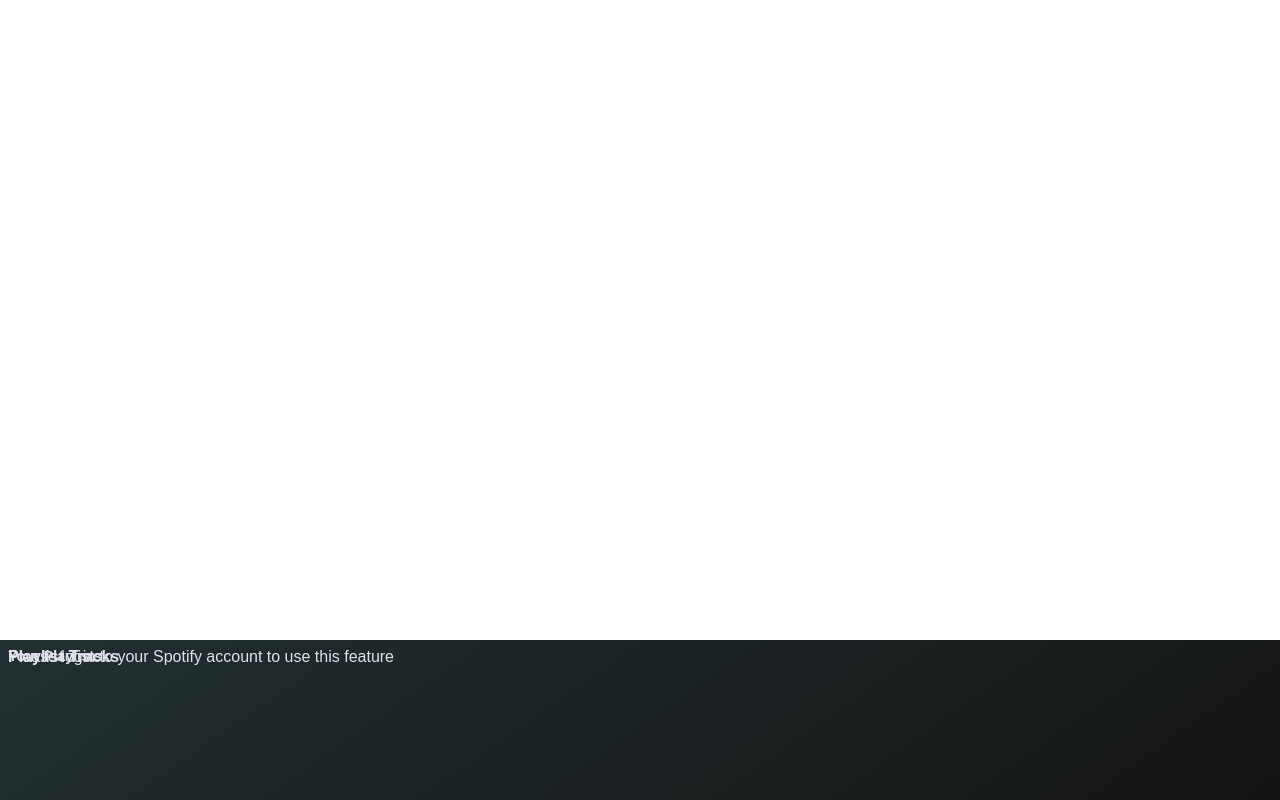
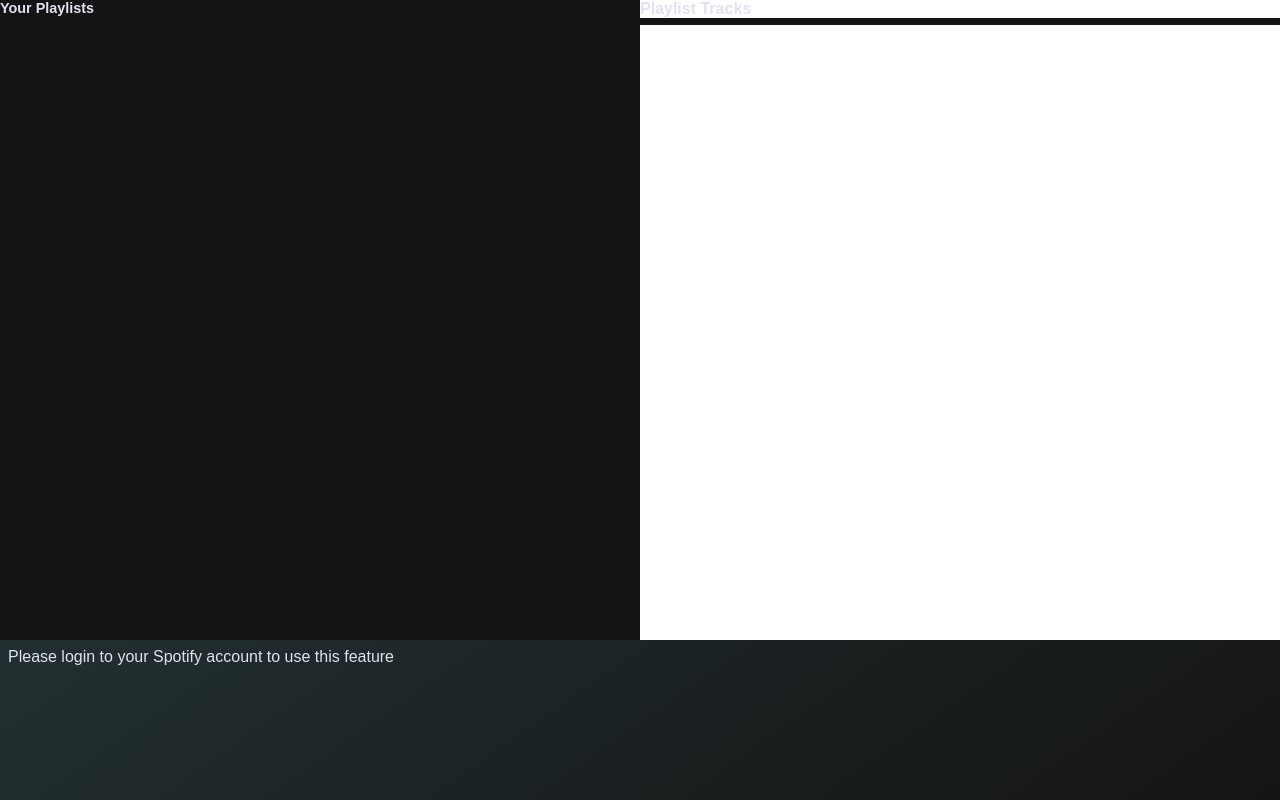
Before and after one commit to crtalbot98/Musical-Mayhem, a website with bundled scripts: page views/index.html in a window 1280 px wide. Both pictures are taken after a click on the button "Open without Spotify". Built offline with nearby package versions, Linux system fonts and the light colour scheme.

Commit message:
various improvements to spotify ui styling

```diff
--- a/styles/main.css
+++ b/styles/main.css
@@ -135,19 +135,29 @@ canvas{
 
 .list{
     overflow-y: scroll;
-    height: 100%;
     font-size: 0.9em;
     box-sizing: border-box;
     padding: 0 0.5em 0.5em 0;
+    background-color: var(--dark-black2);
 }
 
-.list div{
-    margin-top: 0.5em;
-    display: flex;
-    flex-direction: row;
+#playlists{
+    top: 0;
+    left: 0;
 }
 
-.list div div{
+#tracks{
+    top: 0;
+    right: 0;
+}
+
+/*.list div{*/
+/*    margin-top: 0.5em;*/
+/*    display: flex;*/
+/*    flex-direction: row;*/
+/*}*/
+
+.list div{
     display: flex;
     flex-direction: column;
 }
@@ -168,9 +178,9 @@ canvas{
 }
 
 .fixed-border{
-    height: 75%;
-    width: 20%;
     position: fixed;
+    height: 80%;
+    width: 50%;
 }
 
 @media screen and (min-width: 1300px){
@@ -178,14 +188,7 @@ canvas{
         padding: 1em 0 0 0.5em;
     }
 
-    #playlists{
-        top: 0;
-        left: 0;
+    .fixed-border{
+        width: 20%;
     }
-
-    #tracks{
-        top: 0;
-        right: 0;
-    }
-
 }
```
